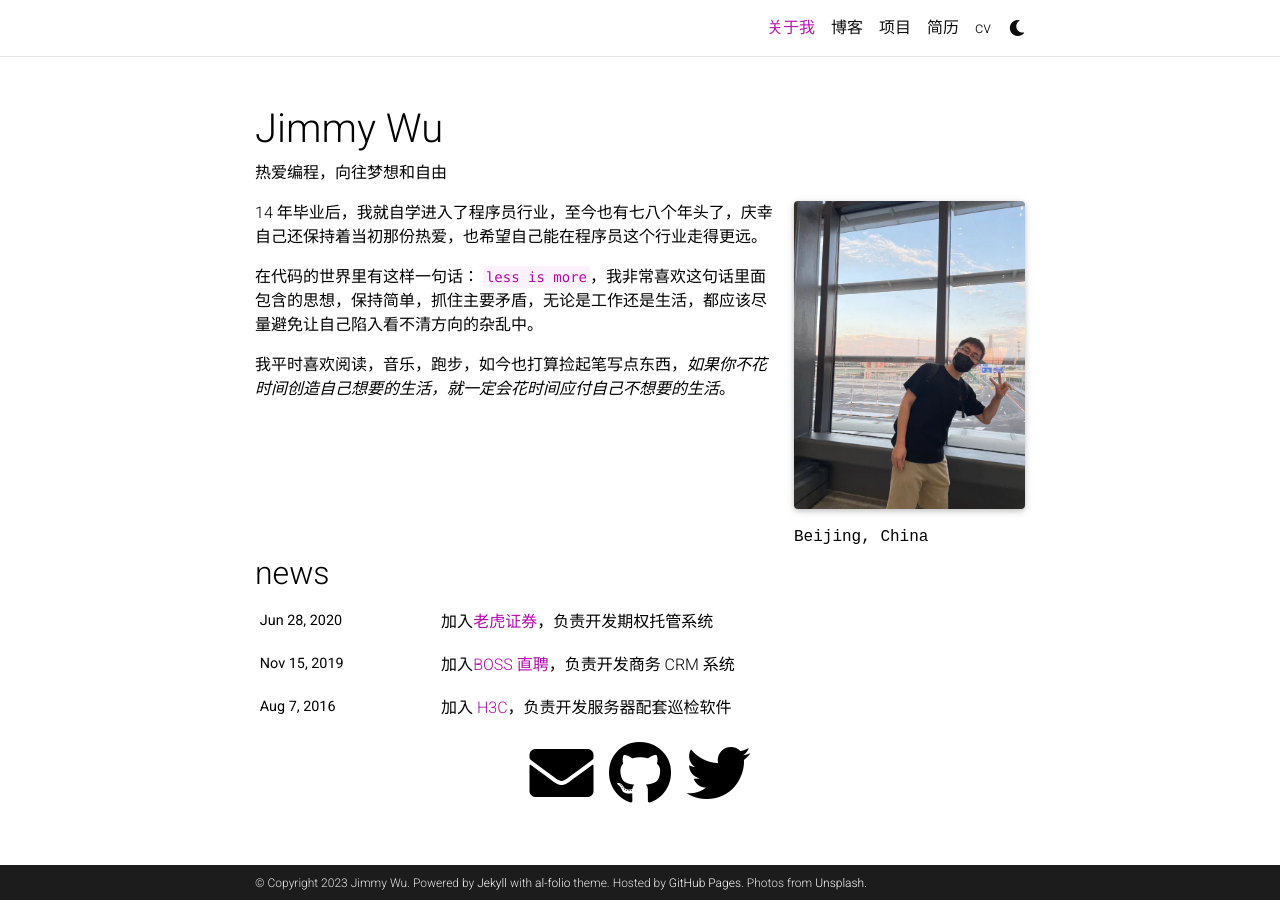
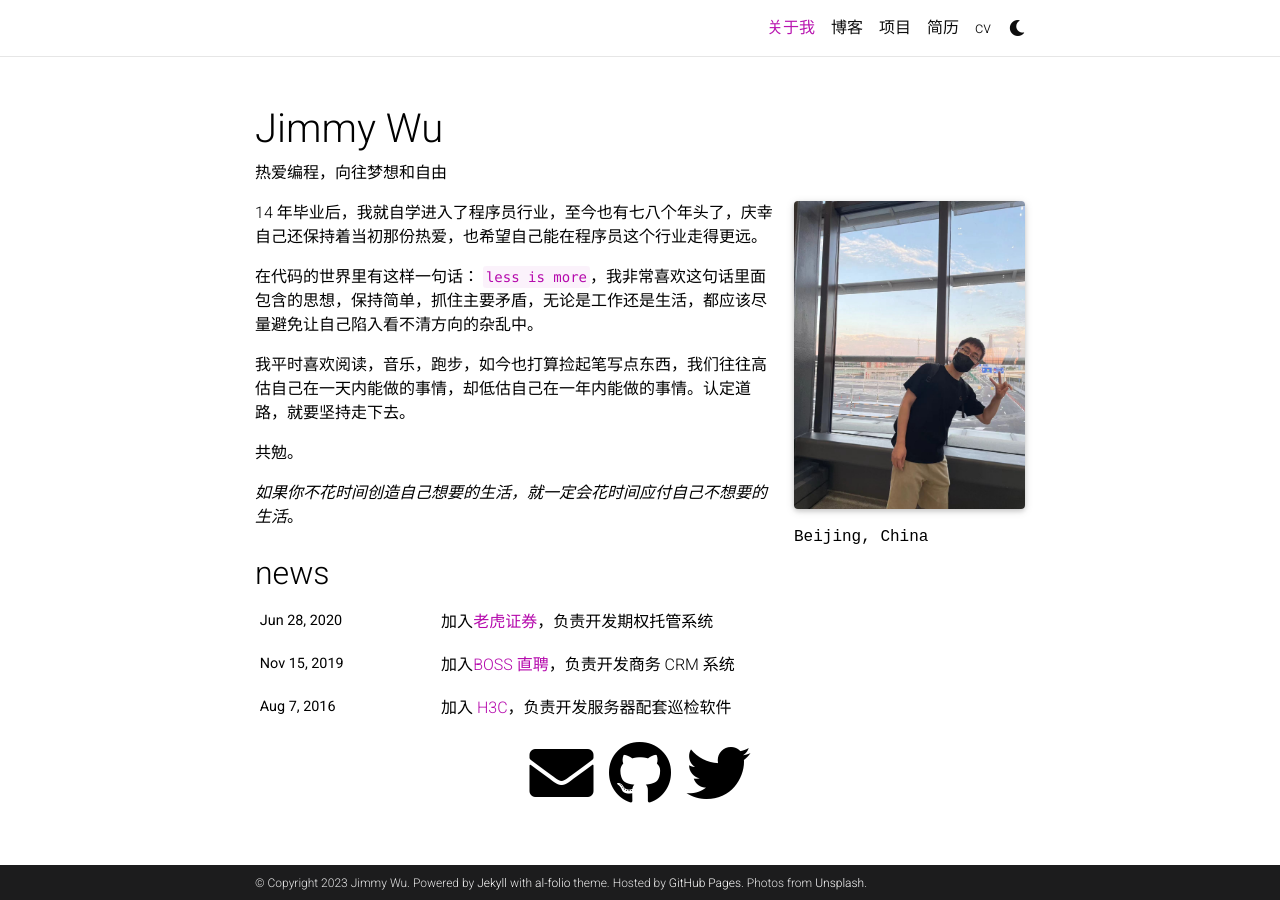
Before and after one commit to wzm001/wzm001.github.io, a Jekyll site: the page built from _pages/about.md, in a window 1280 px wide. Built offline with Jekyll 4.4.1, drawn with Linux system fonts in a browser that asks for light colours; full-size pictures stand in for the smaller copies a plugin makes; comment, search, counter and statistics services are not loaded; a style sheet for code colours, icons or effects is not loaded.

Commit message:
about me

```diff
--- a/_pages/about.md
+++ b/_pages/about.md
@@ -20,4 +20,8 @@ social: true  # includes social icons at the bottom of the page
 
 在代码的世界里有这样一句话： `less is more`，我非常喜欢这句话里面包含的思想，保持简单，抓住主要矛盾，无论是工作还是生活，都应该尽量避免让自己陷入看不清方向的杂乱中。
 
-我平时喜欢阅读，音乐，跑步，如今也打算捡起笔写点东西，*如果你不花时间创造自己想要的生活，就一定会花时间应付自己不想要的生活*。
+我平时喜欢阅读，音乐，跑步，如今也打算捡起笔写点东西，我们往往高估自己在一天内能做的事情，却低估自己在一年内能做的事情。认定道路，就要坚持走下去。
+
+共勉。
+
+*如果你不花时间创造自己想要的生活，就一定会花时间应付自己不想要的生活*。
```
